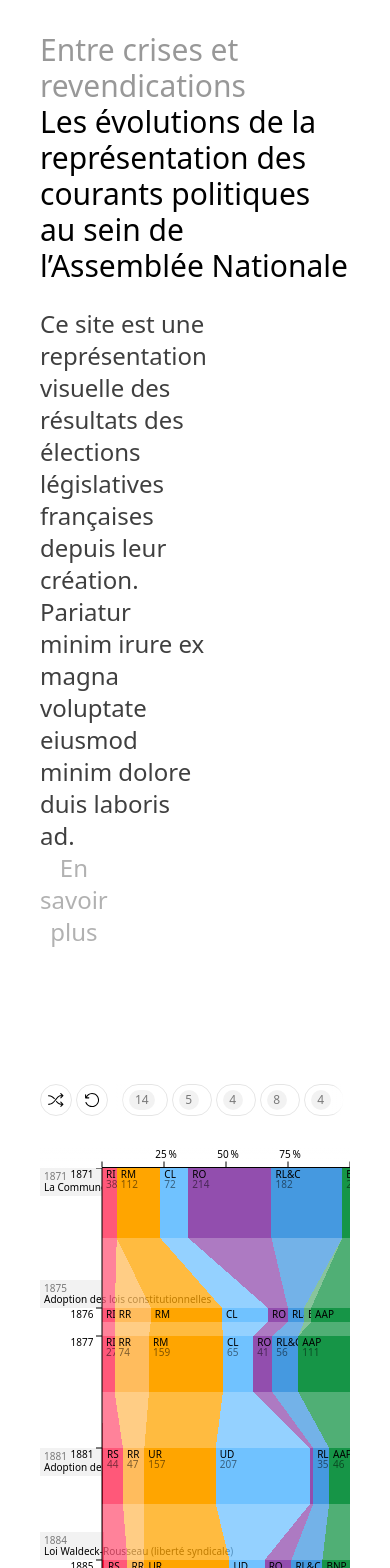
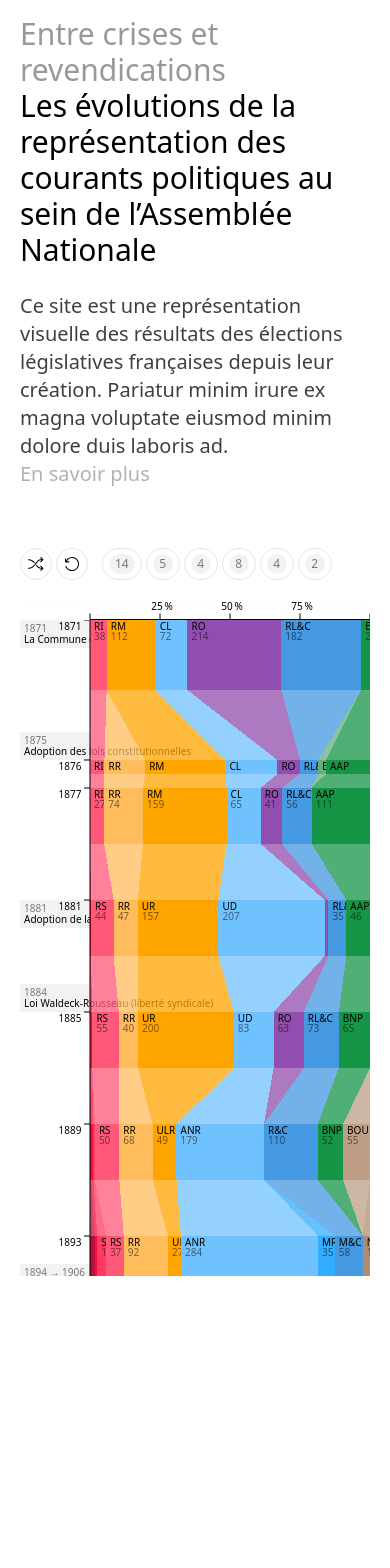
Before and after one commit to ledouxm/legislatures, a Next.js app: page / in a window 390 px wide. Shown: the top 1568 px of the page. After the commit the page ends 1292 px from the top, so only its background shows below. Built offline with nearby package versions, Linux system fonts and the light colour scheme.

Commit message:
feat(main page): responsive

```diff
--- a/app/page.tsx
+++ b/app/page.tsx
@@ -102,7 +102,7 @@ export default function HomePage() {
 
     return (
         <>
-            <header className="grid grid-cols-12 gap-6 px-10 mt-8 mb-6 max-w-screen-3xl mx-auto">
+            <header className="grid grid-cols-12 gap-6 px-5 md:px-10 mt-4 md:mt-8 mb-3 md:mb-6 max-w-screen-3xl mx-auto">
                 <h1 className="col-start-1 col-span-12 md:col-span-7 text-3xl md:text-5xl">
                     <span className="opacity-40">
                         Entre crises et revendications
@@ -110,7 +110,7 @@ export default function HomePage() {
                     <br/>
                     Les évolutions de la représentation des courants politiques au sein de l’Assemblée Nationale
                 </h1>
-                <div className="md:col-start-8 md:col-span-5 flex flex-col items-start text-2xl">
+                <div className="col-span-12 md:col-start-8 md:col-span-5 flex flex-col items-start text-xl md:text-2xl">
                     <p className="opacity-75">
                         Ce site est une représentation visuelle des résultats des élections législatives françaises depuis leur création. Pariatur minim irure ex magna voluptate eiusmod minim dolore duis laboris ad.
                     </p>
--- a/components/appUi/filtersLine.tsx
+++ b/components/appUi/filtersLine.tsx
@@ -48,7 +48,7 @@ export default function FiltersLine({ families, onFilterChange }: Props) {
 
 
     return (
-        <section className="w-full h-36 px-10 mb-6 flex items-end max-w-screen-3xl mx-auto">
+        <section className="w-full h-20 md:h-36 px-5 md:px-10 mb-3 md:mb-6 flex items-end max-w-screen-3xl mx-auto">
             <div className="w-full flex">
                 {/* List controls */}
                 <div className="flex gap-1 items-center h-8">
--- a/components/appUi/main.tsx
+++ b/components/appUi/main.tsx
@@ -16,10 +16,10 @@ type Props = {
 export default function Main({republics, currents, events}: Props) {
     return (
         <main
-            className="w-full max-w-screen-3xl mx-auto px-10 mb-8"
+            className="w-full max-w-screen-3xl mx-auto px-5 md:px-10 mb-4 md:mb-8"
             style={{ height: "calc(100vh - 10rem)" }}
         >
-            <div className="w-full h-full overflow-y-scroll">
+            <div className="w-full h-full overflow-y-scroll no-scrollbar">
 
                 {/* D3.JS */}
                 {republics && currents && events && (
--- a/components/appUi/settingsButton.tsx
+++ b/components/appUi/settingsButton.tsx
@@ -20,7 +20,7 @@ export default function SettingsButton({
                     'h-8 px-3'
                 }
                 ${number && name ?
-                    'pl-1.5 pr-3' :
+                    'pl-1.5 pr-1.5 sm:pr-3' :
                     ''
                 }
             `}
```
